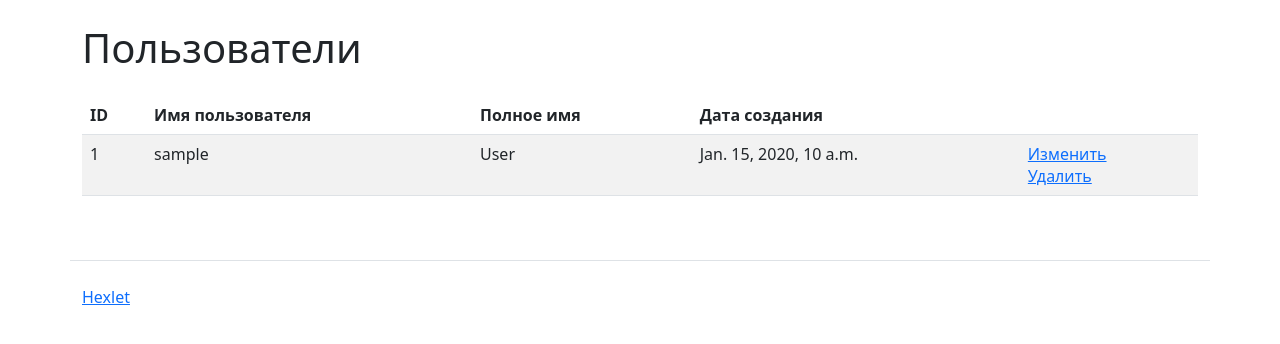
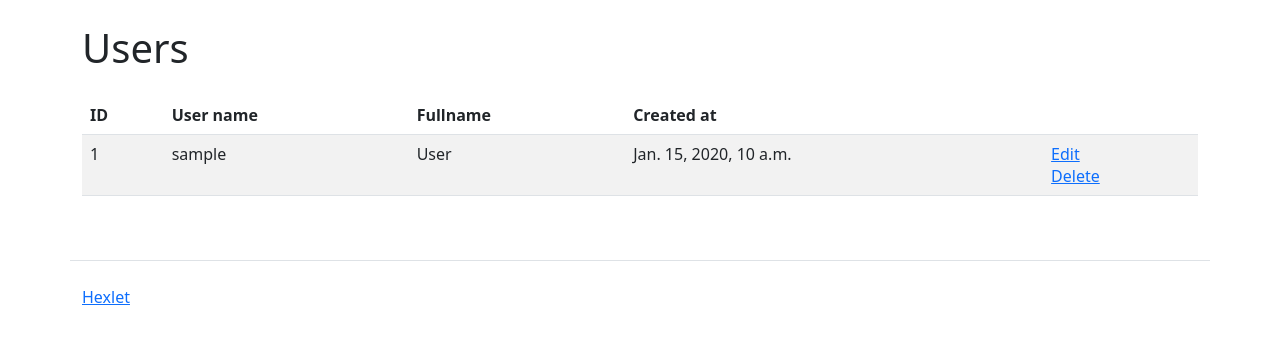
Before and after one commit to Onoiro/TaskMan, a Django app: page /users/ in a window 1280 px wide. Shown: the part 56-400 px from the top of the page. Run offline with Django 4.2, Linux system fonts and the light colour scheme; tables that the repository leaves empty hold one stand-in row (values such as "Sample post"); some libraries are stand-ins or nearby versions.

Commit message:
update user/user_list.html & django.mo/.po - add load i18n to user_list.html & remake all ru menu items into {% trans "Eng" %} - so make django-admin makemessages / compilemassages

```diff
--- a/task_manager/templates/user/user_list.html
+++ b/task_manager/templates/user/user_list.html
@@ -1,15 +1,16 @@
 {% extends "base.html" %}
+{% load i18n %}
 
 {% block content %}
 <div class="container wrapper flex-grow-1">
-    <h1 class="my-4">Пользователи</h1>
+    <h1 class="my-4">{% trans "Users" %}</h1>
     <table class="table table-striped">
         <thead>
         <tr>
             <th>ID</th>
-            <th>Имя пользователя</th>
-            <th>Полное имя</th>
-            <th>Дата создания</th>
+            <th>{% trans "User name" %}</th>
+            <th>{% trans "Fullname" %}</th>
+            <th>{% trans "Created at" %}</th>
             <th></th>
         </tr>
         </thead>
@@ -21,9 +22,9 @@
                 <td>{{ user.fullname}}</td>
                 <td>{{ user.created_at }}</td>
                 <td>
-                    <a href="/users/{{ user.id }}/update/">Изменить</a>
+                    <a href="/users/{{ user.id }}/update/">{% trans "Edit" %}</a>
                     <br>
-                    <a href="/users/{{ user.id }}/delete/">Удалить</a>
+                    <a href="/users/{{ user.id }}/delete/">{% trans "Delete" %}</a>
                 </td>
             </tr>
             {% endfor %}
```
Also changed, not shown: task_manager/locale/ru/LC_MESSAGES/django.po, 1 other file.
